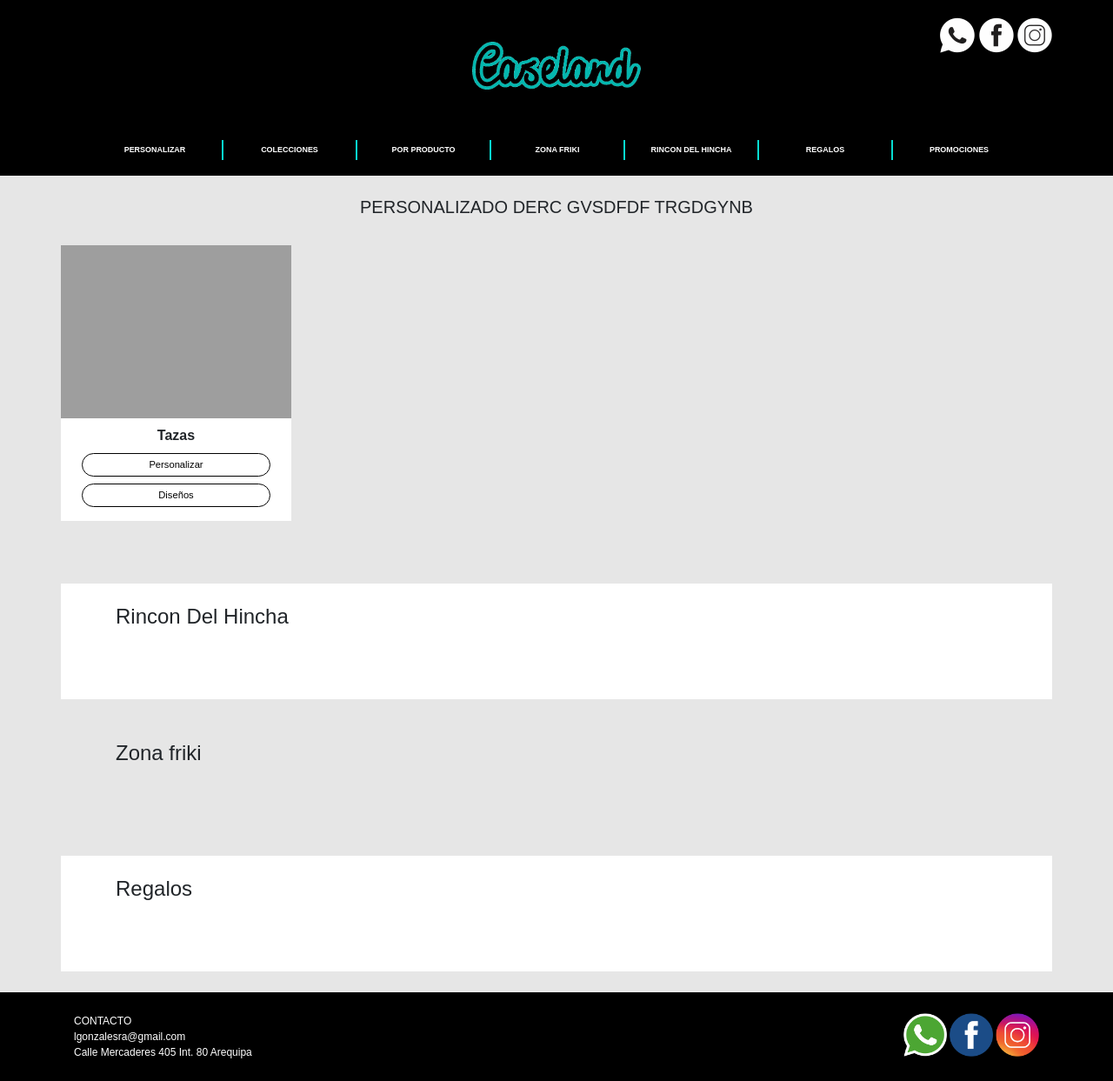
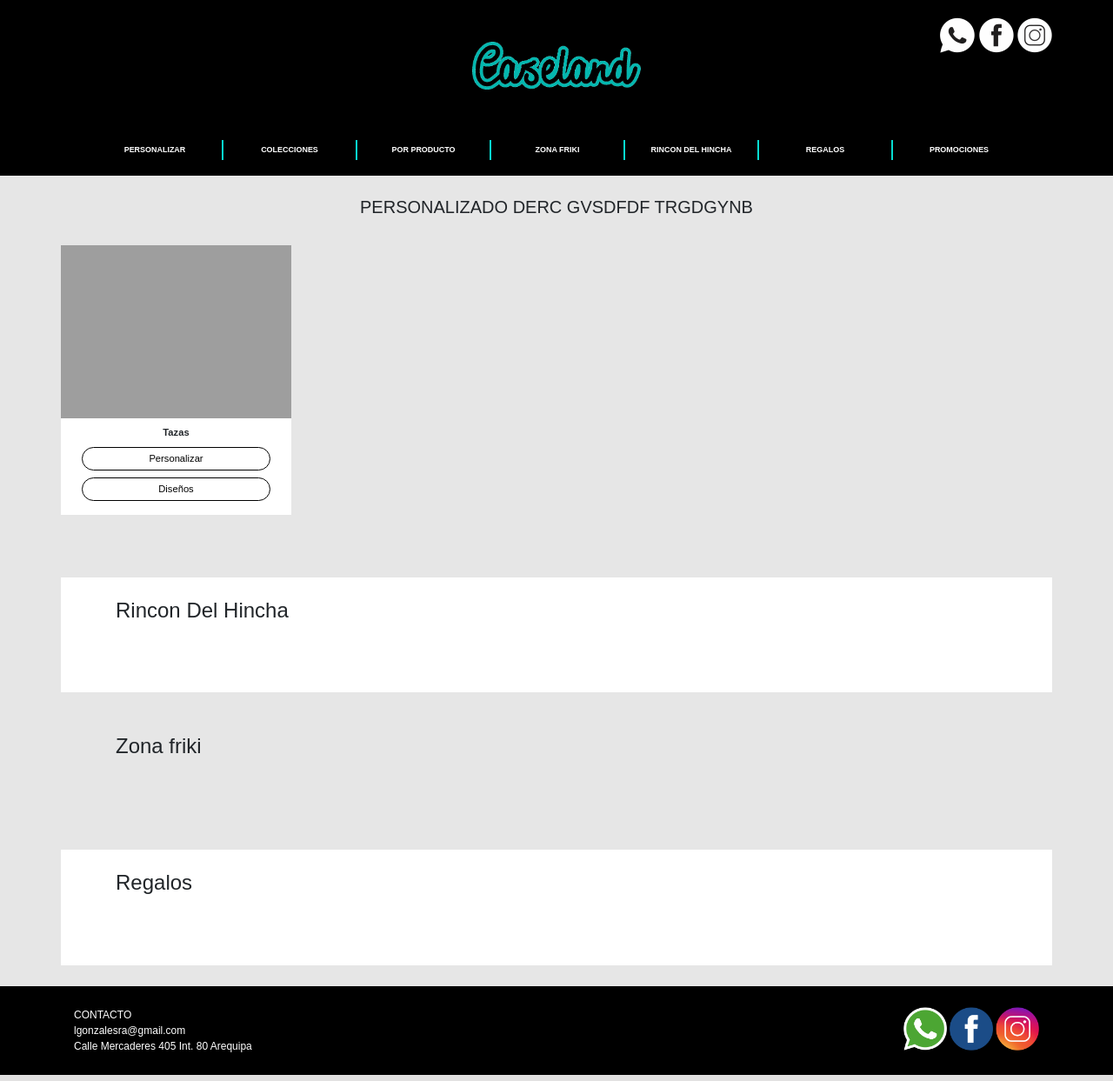
Before and after one commit to jheisonxxx/caseland_v2, a Django app: page / in a window 1280 px wide. Shown: the whole page at 87% size. Run offline with Django 3.2, Linux system fonts and the light colour scheme; data comes from the database, SQL or seed files in the repository; data that the repository does not hold is empty; some libraries are stand-ins or nearby versions; grey boxes are pictures that could not be loaded.

Commit message:
text name cateogry

```diff
--- a/webcaseland/static/css/style.css
+++ b/webcaseland/static/css/style.css
@@ -61,6 +61,7 @@ body{
 
 .name-category{
     font-weight: bold;
+    font-size: 0.7rem;
 }
 
 .personalize{
```
